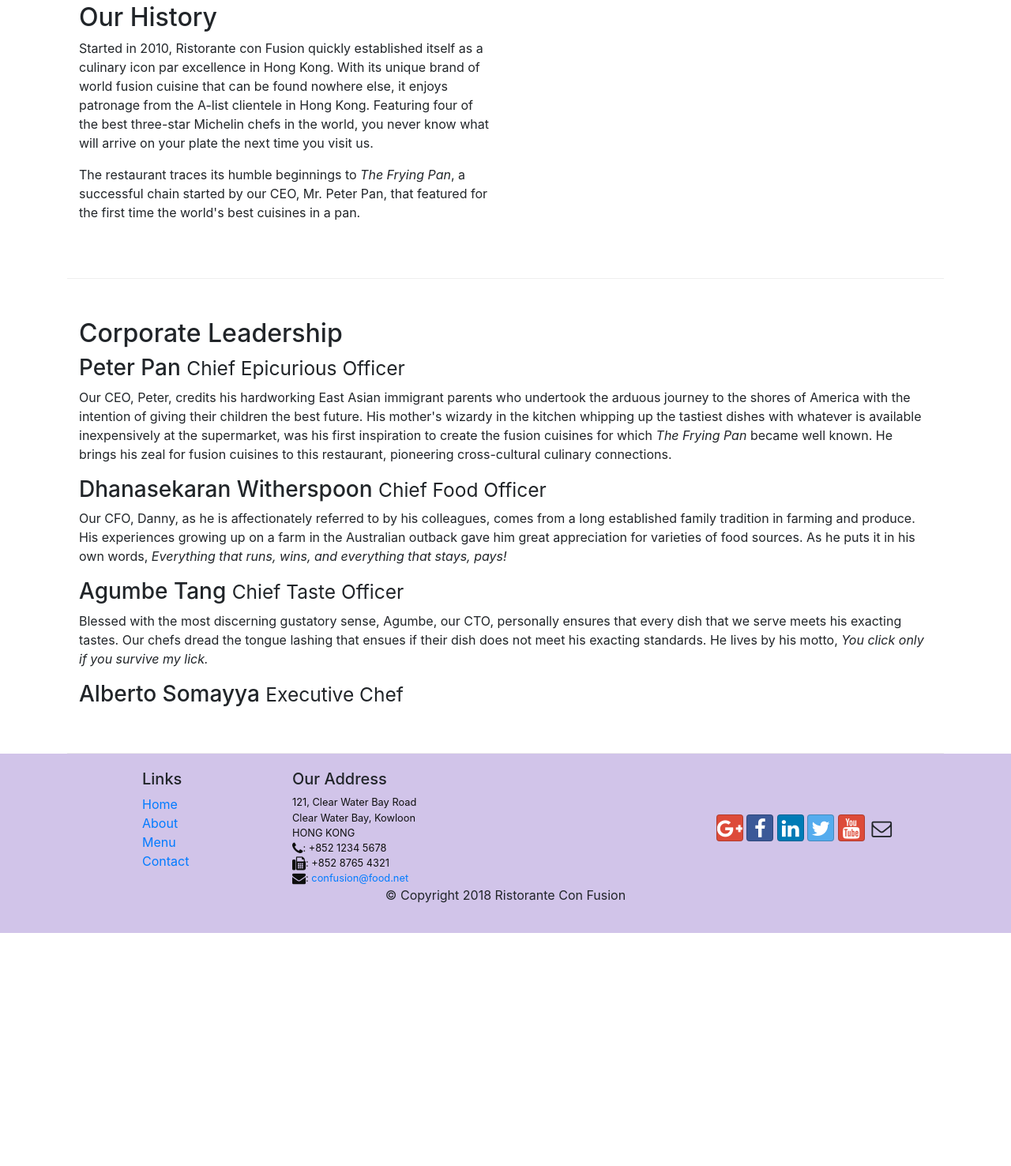
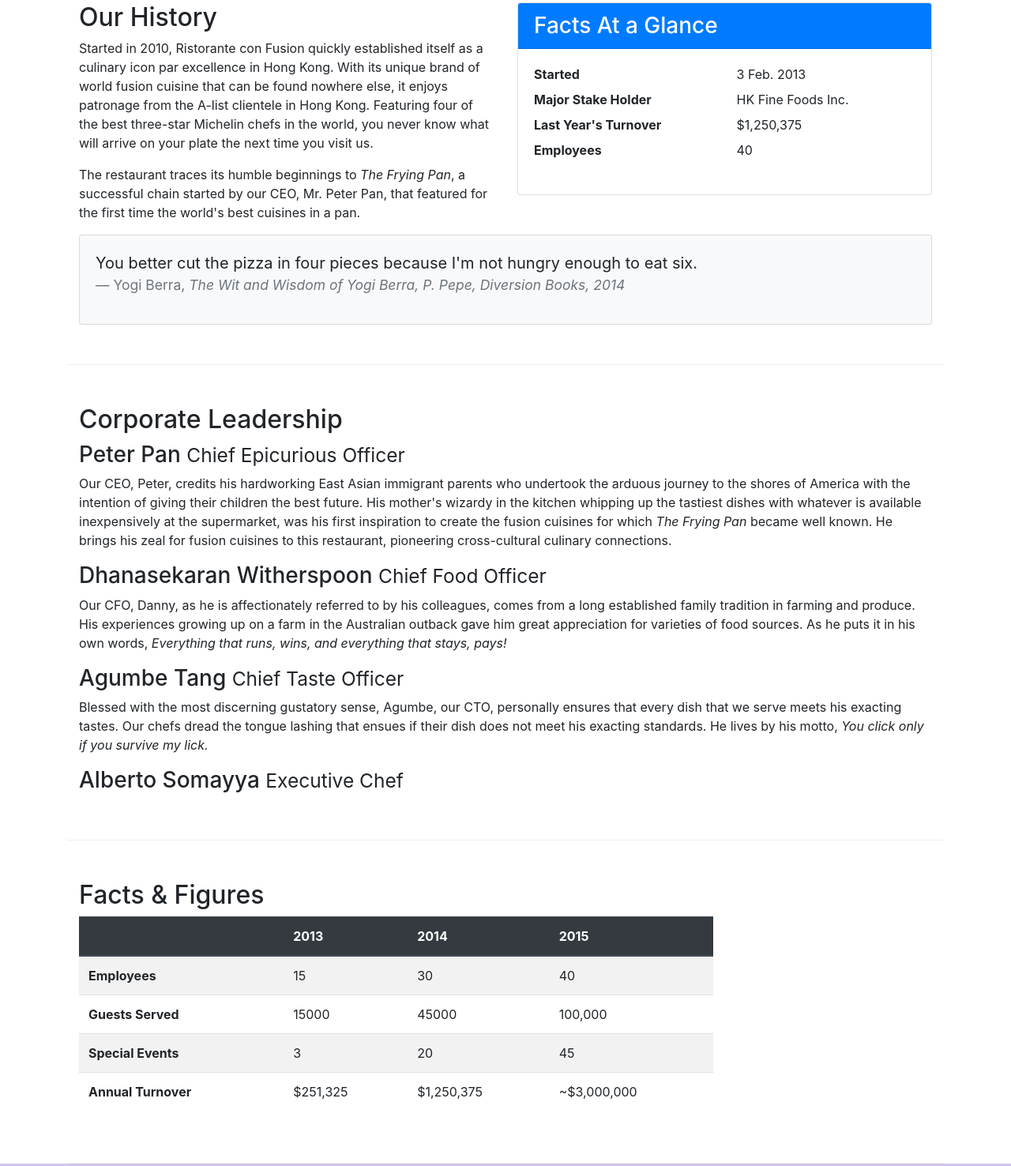
Before and after one commit to michaelwoo921/coursera-bootstrap-confusion, a website: page aboutus.html in a window 1280 px wide. Shown: the part 512-1988 px from the top of the page at 79% size. Before the commit the page ends 1693 px from the top, so only its background shows below. Drawn offline with nearby package versions, Linux system fonts and the light colour scheme.

Commit message:
tables and cards

```diff
--- a/aboutus.html
+++ b/aboutus.html
@@ -73,7 +73,39 @@
                 <p>The restaurant traces its humble beginnings to <em>The Frying Pan</em>, a successful chain started by our CEO, Mr. Peter Pan, that featured for the first time the world's best cuisines in a pan.</p>
             </div>
             <div class="col col-sm">
+                <div class="card">
+                    <h3 class="card-header bg-primary text-white">Facts At a Glance</h3>
+                    <div class="card-body">
+                        <dl class="row">
+                            <dt class="col-6">Started</dt>
+                            <dd class="col-6">3 Feb. 2013</dd>
+                            <dt class="col-6">Major Stake Holder</dt>
+                            <dd class="col-6">HK Fine Foods Inc.</dd>
+                            <dt class="col-6">Last Year's Turnover</dt>
+                            <dd class="col-6">$1,250,375</dd>
+                            <dt class="col-6">Employees</dt>
+                            <dd class="col-6">40</dd>
+                        </dl>
+                    </div>
+                </div>
             </div>
+
+            <div class="col-12">
+
+                    <div class="card card-body bg-light">
+                        <blockquote class="blockquote">
+                            <p class="mb-0">You better cut the pizza in four pieces because
+                                I'm not hungry enough to eat six.</p>
+                            <footer class="blockquote-footer">Yogi Berra,
+                                <cite title="Source Title">The Wit and Wisdom of Yogi Berra,
+                                P. Pepe, Diversion Books, 2014</cite>
+                            </footer>
+                        </blockquote>
+
+                    </div>
+
+            </div>
+
         </div>
 
 
@@ -89,6 +121,51 @@
                 <h3>Alberto Somayya <small>Executive Chef</small></h3>
                 <p class="d-none d-ms-block">Award winning three-star Michelin chef with wide International experience having worked closely with whos-who in the culinary world, he specializes in creating mouthwatering Indo-Italian fusion experiences. He says, <em>Put together the cuisines from the two craziest cultures, and you get a winning hit! Amma Mia!</em></p>
             </div>
+       </div>
+
+       <div class="row row-content">
+           <div class="col-12 col-sm-9">
+               <h2>Facts &amp; Figures</h2>
+               <div class="table-responsive">
+                   <table class="table table-striped">
+                    <thead class="thead-dark">
+                        <tr>
+                            <th>&nbsp;</th>
+                            <th>2013</th>
+                            <th>2014</th>
+                            <th>2015</th>
+                        </tr>
+                    </thead>
+                    <tbody>
+                        <tr>
+                            <th>Employees</th>
+                            <td>15</td>
+                            <td>30</td>
+                            <td>40</td>
+                        </tr>
+                        <tr>
+                            <th>Guests Served</th>
+                            <td>15000</td>
+                            <td>45000</td>
+                            <td>100,000</td>
+                        </tr>
+                        <tr>
+                            <th>Special Events</th>
+                            <td>3</td>
+                            <td>20</td>
+                            <td>45</td>
+                        </tr>
+                        <tr>
+                            <th>Annual Turnover</th>
+                            <td>$251,325</td>
+                            <td>$1,250,375</td>
+                            <td>~$3,000,000</td>
+                        </tr>
+                    </tbody>
+                   </table>
+               </div>
+           </div>
+           <div class="col-12 col-sm-3"></div>
        </div>
 
     </div>
```
Also changed, not shown: contactus.html (+5 -5 lines).
